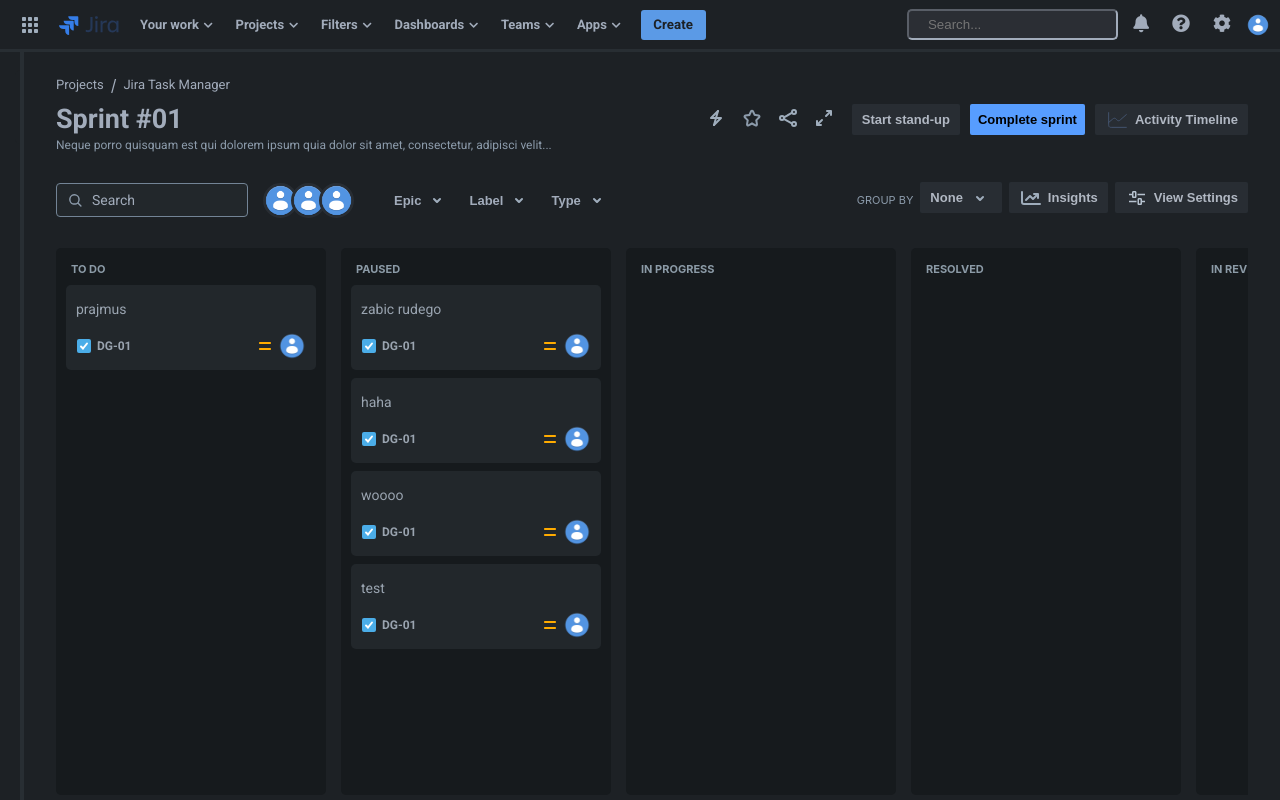
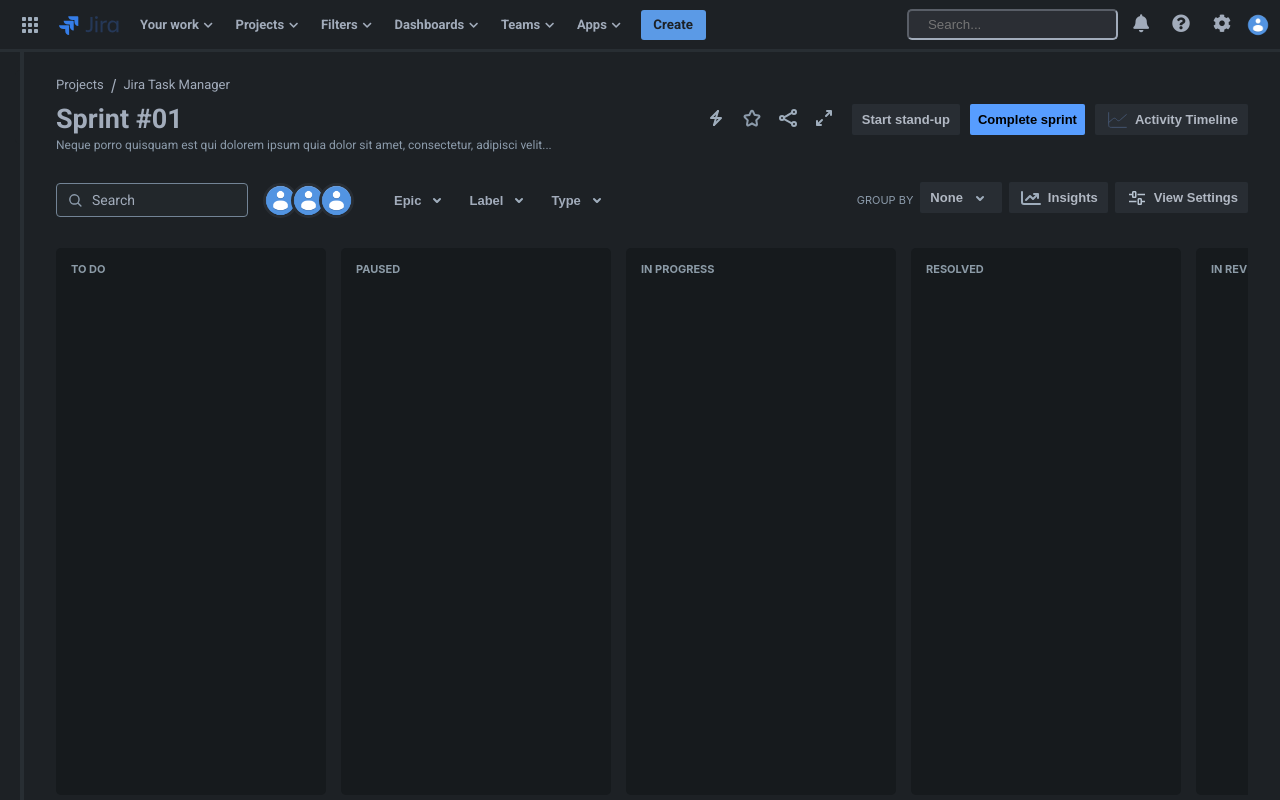
Before and after one commit to mwlky/Jira, a React (Create React App) app in the folder frontend/: page / in a window 1280 px wide. Shown: the top 800 px of the page. Built offline with nearby package versions, Linux system fonts and the light colour scheme; the HTML template or start-up script is replaced by a standard one.

Commit message:
fixed heights

```diff
--- a/frontend/src/App.css
+++ b/frontend/src/App.css
@@ -46,5 +46,6 @@
 .app-layout {
   display: flex;
   flex: 1;
-  height: 100%;
+  min-height: 0;
+  overflow: hidden;
 }
--- a/frontend/src/components/sprint/board/TaskContainer.tsx
+++ b/frontend/src/components/sprint/board/TaskContainer.tsx
@@ -33,8 +33,6 @@ const TaskContainer: React.FC<TaskContainerProps> = ({
 
     const handleClickOutside = (e: MouseEvent) => {
       const target = e.target as Node;
-
-      console.log("Click at:", e.target);
 
       if (tempTaskRef.current && !tempTaskRef.current.contains(target))
         handleCreateTask();
--- a/frontend/src/components/sprint/board/Tasks.tsx
+++ b/frontend/src/components/sprint/board/Tasks.tsx
@@ -8,7 +8,6 @@ import TaskContainer from './TaskContainer'
 const Tasks = () => {
   const handleDragEnd = (result: DropResult) => {
     const {destination, source, draggableId} = result;
-    console.log(result);
 
     if(!destination)
       return;
@@ -29,14 +28,7 @@ const Tasks = () => {
     setTasks(newTasks);
   }
 
-  const [tasks, setTasks] = useState<Task[]>([
-    { title: 'prajmus', droppableId: 'todo', id:'1', type:TaskType.Task  },
-    { title: 'zabic rudego', droppableId: 'paused', id:'2', type:TaskType.Task},
-    { title: 'haha', droppableId: 'paused', id:'3', type:TaskType.Task},
-    { title: 'woooo', droppableId: 'paused', id:'4', type:TaskType.Task},
-    { title: 'test', droppableId: 'paused', id:'5', type:TaskType.Task}
-
-  ]);
+  const [tasks, setTasks] = useState<Task[]>([]);
 
   return (
     <DragDropContext onDragEnd={handleDragEnd}>
--- a/frontend/src/styles/mainview.css
+++ b/frontend/src/styles/mainview.css
@@ -3,7 +3,6 @@
     color: #1D2125;
     width: 100%;
     max-height: calc(100vh - 10px);
-    height: 100vh;
     padding-left: 32px;
     padding-top: 8px;
     padding-right: 32px;
@@ -12,5 +11,5 @@
 }
 
 .main-view-content {
-
+    height: 79%;
 }
--- a/frontend/src/styles/navbar.css
+++ b/frontend/src/styles/navbar.css
@@ -4,6 +4,8 @@
     justify-content: space-between;
     align-items: center;
     padding: 0 10px;
+    /* height: 60px; */
+    flex-shrink: 0;
 
     background-color: #1D2125;
     border-bottom: 3px solid #282e33;;
--- a/frontend/src/styles/sidebar.css
+++ b/frontend/src/styles/sidebar.css
@@ -7,7 +7,6 @@
     overflow: hidden;
 
     border-right: 4px solid #282e33;
-    height: 950px;
 }
 
 .sidebar-container:hover .toggle-button{
@@ -27,7 +26,7 @@
     overflow-y: auto;
     overflow-x: hidden;
     max-height: calc(100vh - 50px);
-    height: 84%;
+    height: 85%;
     width: 226px;
 
     scrollbar-color: #50565c transparent;
--- a/frontend/src/styles/tasks.css
+++ b/frontend/src/styles/tasks.css
@@ -34,7 +34,7 @@
 
 .tasks-sliders {
   overflow: auto;
-  height: 679px;
+  height: 100%;
   white-space: nowrap;
   padding-bottom: 10px;
 }
```
